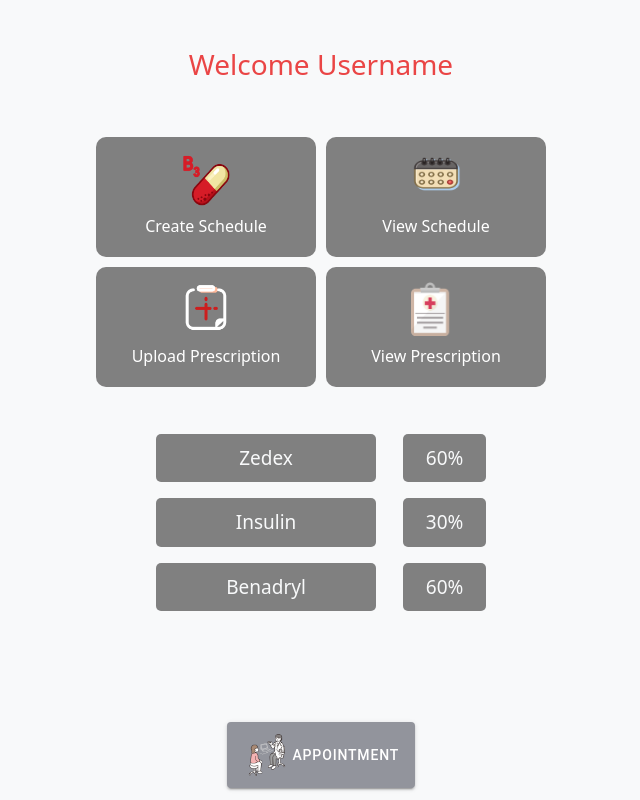
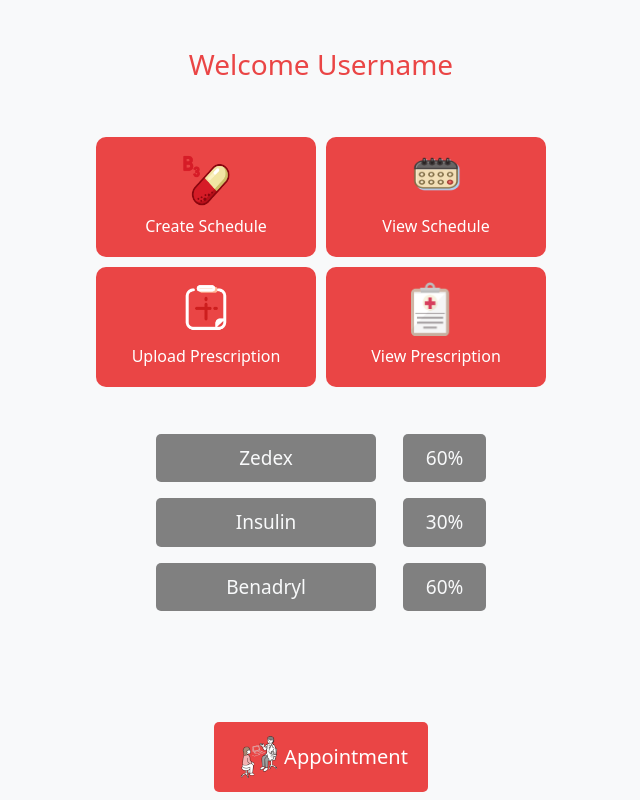
Before and after one commit to Shruti2906/SmartMedicineBox, a React (Vite) app: page /homeScreen in a window 1280 px wide. Shown: the whole page, without its empty margins (319-959 px from the left). Built offline with nearby package versions, Linux system fonts and the light colour scheme.

Commit message:
Issue Resolved

```diff
--- a/src/pages/HomeScreen/homeScreen.css
+++ b/src/pages/HomeScreen/homeScreen.css
@@ -16,7 +16,7 @@
     display: flex;
     flex-direction: column;
     align-items: center;
-    background-color: gray;
+    background-color: var(--ion-color-pri);
     padding: 15px;
     border-radius: 10px;
     color: white;
@@ -43,3 +43,15 @@ ion-grid .medicine-per{
     font-size: 19px;
     background-color: gray;
 }
+
+.apt-btn{
+    background-color: var(--ion-color-pri);
+    display: flex;
+    justify-content: center;
+    align-items: center;
+    padding: 10px 20px;
+    border-radius: 5px;
+    color: #fff;
+    margin-bottom: auto;
+    font-size: 20px;
+}
--- a/src/pages/HomeScreen/homeScreen.tsx
+++ b/src/pages/HomeScreen/homeScreen.tsx
@@ -6,6 +6,7 @@ import viewSchedule from '/src/assets/images/view_schedule.png';
 import uploadPres from '/src/assets/images/upload_prescription.png';
 import viewPres from '/src/assets/images/view_prescription.png';
 import appointment from '/src/assets/images/appointment.png';
+import ButtonComponent from "../../components/Button/ButtonComponent";
 
 
 const Homepage: React.FC = () =>{
@@ -95,9 +96,12 @@ const Homepage: React.FC = () =>{
                 </IonGrid>
 
                 {/* Appointment Button */}
-                <div className="appointment-btn">
-                    <IonButton color="medium" className="p-2"> <IonImg className="p-1" src={ appointment } style={{ width:"50px" }}></IonImg> Appointment</IonButton>
+                <IonRouterLink routerLink="/">
+                <div className="apt-btn my-2">
+                    <IonImg className="p-1" src={ appointment } style={{ width:"50px" }}></IonImg>
+                    <IonText >Appointment</IonText>
                 </div>
+                </IonRouterLink>
             </div>
 
         </IonPage>
```
